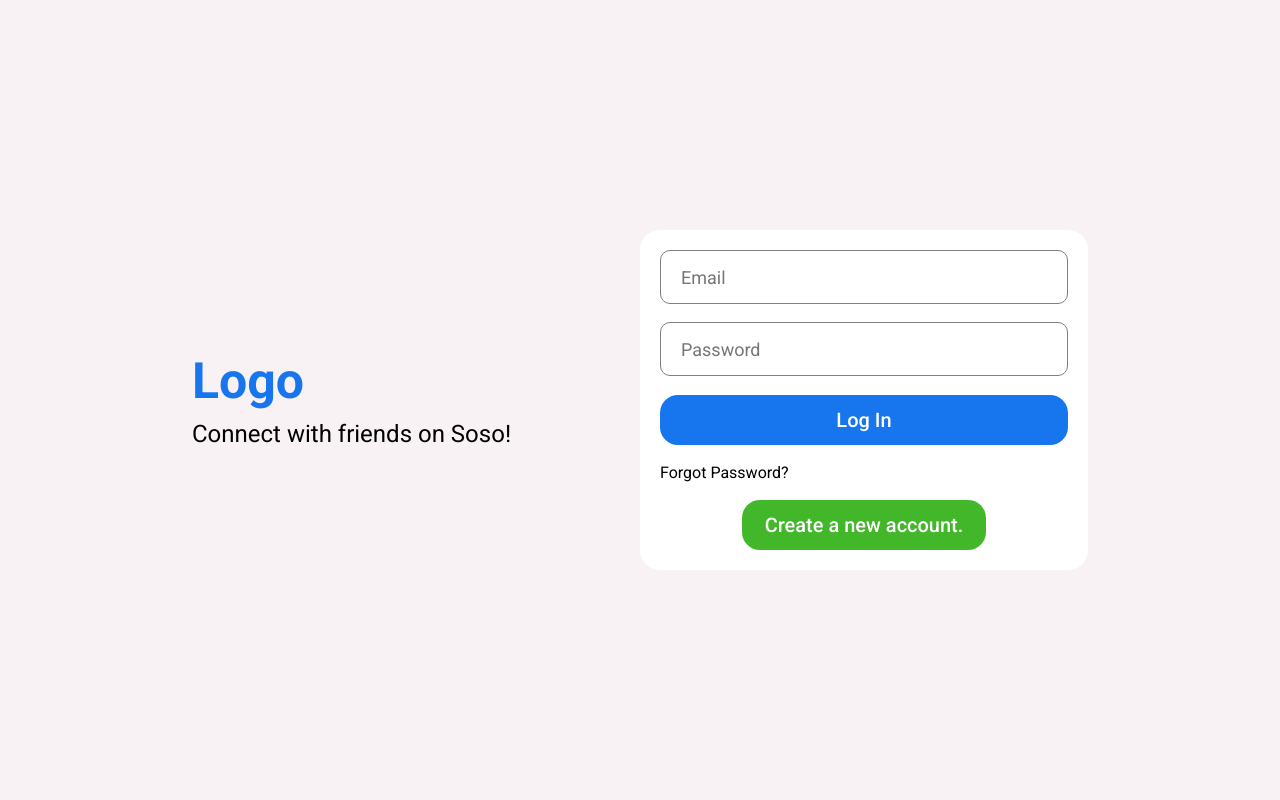
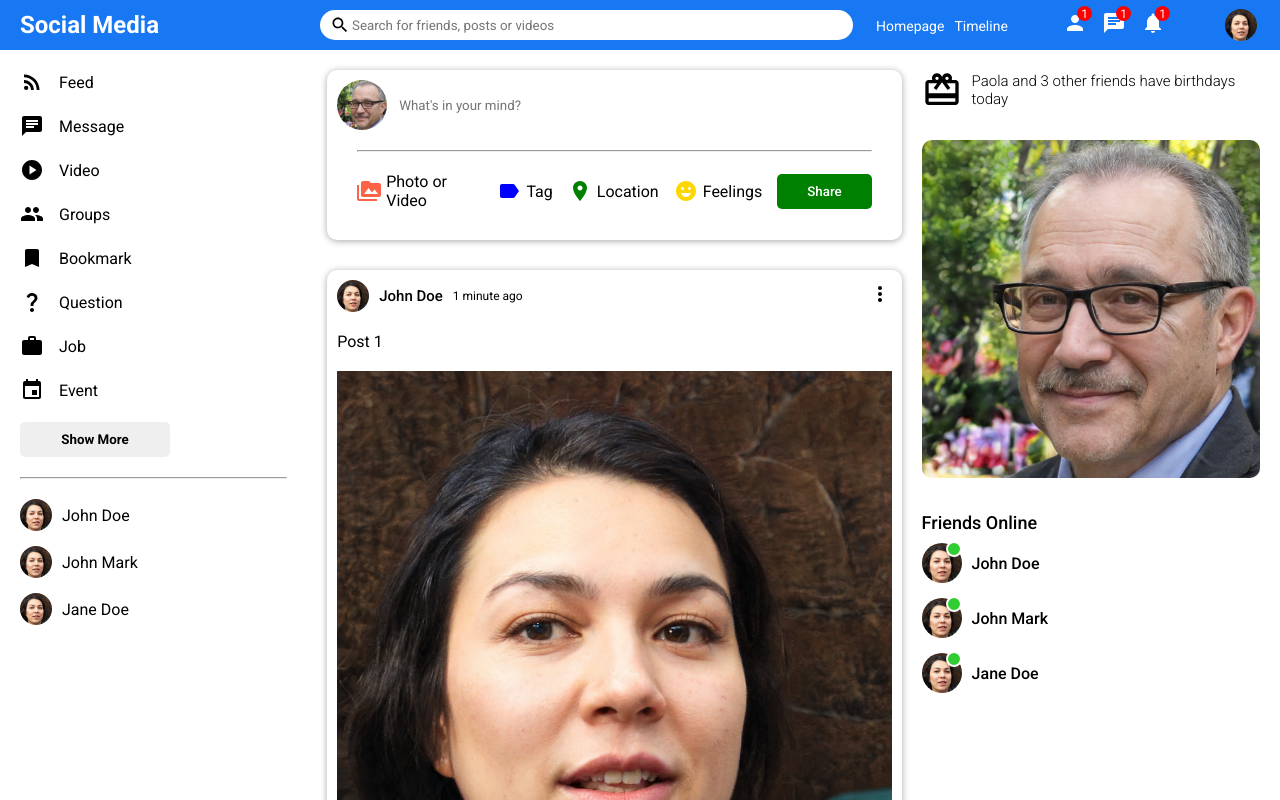
Before and after one commit to francisuloko/social-media, a React (Create React App) app: page / in a window 1280 px wide. Shown: the top 800 px of the page. Built offline with nearby package versions, Linux system fonts and the light colour scheme.

Commit message:
Modify App file

```diff
--- a/src/App.js
+++ b/src/App.js
@@ -1,10 +1,7 @@
-// import Home from './pages/home/Home';
-// import Profile from './pages/profile/Profile';
-
-import Login from './pages/login/Login';
+import Home from './pages/home/Home';
 
 function App() {
-  return <Login />;
+  return <Home />;
 }
 
 export default App;
```
